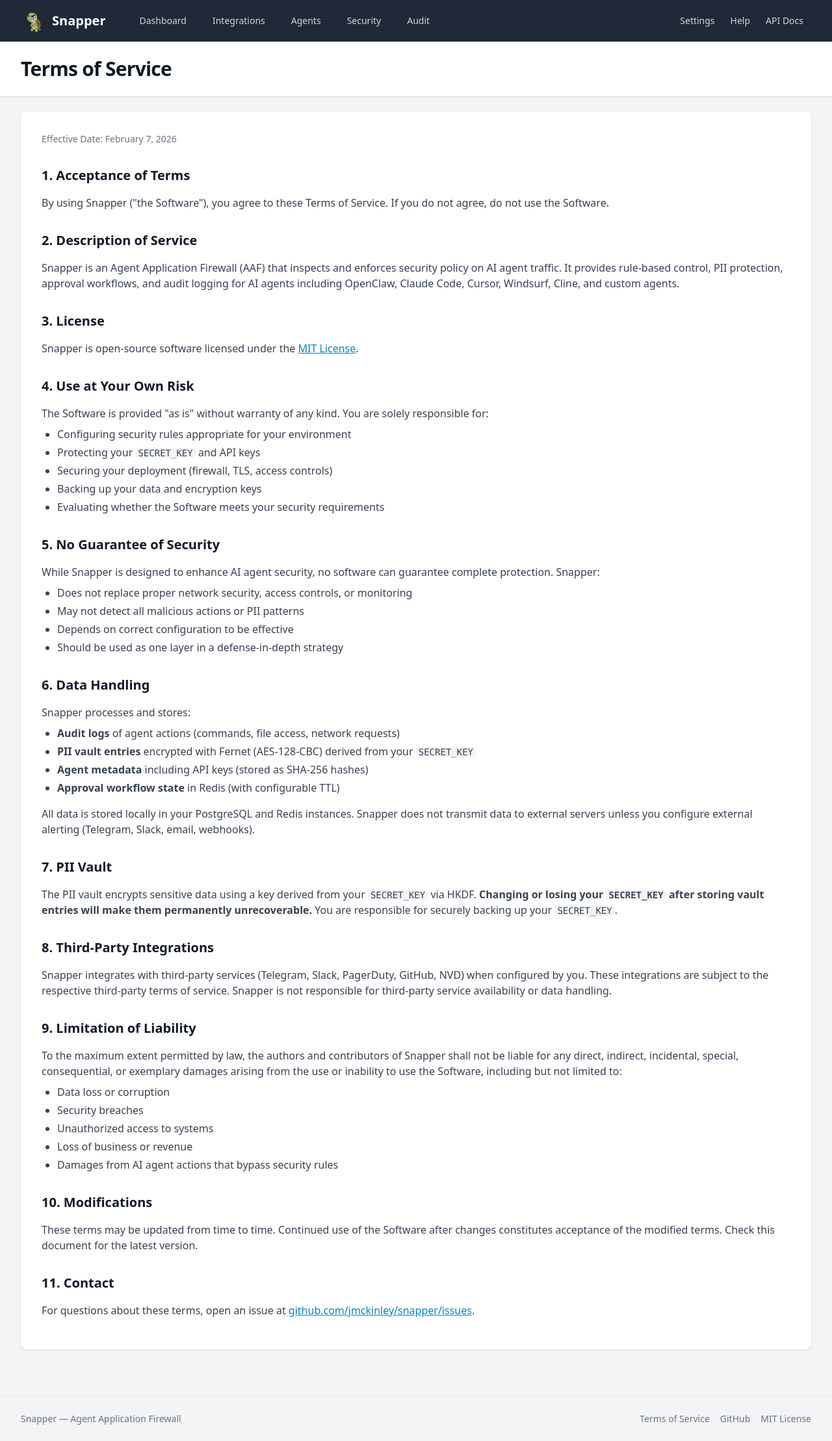
After one commit to jmckinley/snapper, a Python web app: template app/templates/terms.html in a window 1280 px wide. The commit adds this page. Shown: the whole page at 65% size. Run offline with Jinja, Linux system fonts and the light colour scheme; the template is opened without the code that fills it, so the values that code supplies are empty; some libraries are stand-ins or nearby versions.

Commit message:
Add launch-readiness fixes: LICENSE, terms page, portable hook defaults
- Add MIT LICENSE file and TERMS.md for open-source distribution
- Add /terms web page with full terms of service content
- Add site-wide footer with Terms, GitHub, and license links
- Replace hardcoded VPS IP (76.13.127.76) with localhost in all 5 hook scripts
- Update .gitignore to exclude sandbox-workspace/.env
- Fix hardcoded VPS URL in E2E wizard test defaults

Co-Authored-By: Claude Opus 4.6 <noreply@anthropic.com>

```diff
--- a/app/templates/base.html
+++ b/app/templates/base.html
@@ -79,6 +79,20 @@
                 {% block content %}{% endblock %}
             </div>
         </main>
+
+        <!-- Footer -->
+        <footer class="mt-12 border-t border-gray-200 py-6">
+            <div class="mx-auto max-w-7xl px-4 sm:px-6 lg:px-8">
+                <div class="flex items-center justify-between text-sm text-gray-500">
+                    <span>Snapper &mdash; Agent Application Firewall</span>
+                    <div class="flex space-x-4">
+                        <a href="/terms" class="hover:text-gray-700">Terms of Service</a>
+                        <a href="https://github.com/jmckinley/snapper" class="hover:text-gray-700">GitHub</a>
+                        <span>MIT License</span>
+                    </div>
+                </div>
+            </div>
+        </footer>
     </div>
 
     <!-- Toast Notifications -->
--- /dev/null
+++ b/app/templates/terms.html
@@ -0,0 +1,77 @@
+{% extends "base.html" %}
+
+{% block title %}Terms of Service - Snapper{% endblock %}
+
+{% block header %}
+<header class="bg-white shadow">
+    <div class="mx-auto max-w-7xl px-4 py-6 sm:px-6 lg:px-8">
+        <h1 class="text-3xl font-bold tracking-tight text-gray-900">Terms of Service</h1>
+    </div>
+</header>
+{% endblock %}
+
+{% block content %}
+<div class="bg-white shadow rounded-lg p-8 prose prose-gray max-w-none">
+    <p class="text-sm text-gray-500 mb-6">Effective Date: February 7, 2026</p>
+
+    <h2 class="text-xl font-semibold text-gray-900 mt-8 mb-4">1. Acceptance of Terms</h2>
+    <p class="text-gray-700 mb-4">By using Snapper ("the Software"), you agree to these Terms of Service. If you do not agree, do not use the Software.</p>
+
+    <h2 class="text-xl font-semibold text-gray-900 mt-8 mb-4">2. Description of Service</h2>
+    <p class="text-gray-700 mb-4">Snapper is an Agent Application Firewall (AAF) that inspects and enforces security policy on AI agent traffic. It provides rule-based control, PII protection, approval workflows, and audit logging for AI agents including OpenClaw, Claude Code, Cursor, Windsurf, Cline, and custom agents.</p>
+
+    <h2 class="text-xl font-semibold text-gray-900 mt-8 mb-4">3. License</h2>
+    <p class="text-gray-700 mb-4">Snapper is open-source software licensed under the <a href="https://opensource.org/licenses/MIT" class="text-primary-600 hover:text-primary-800 underline">MIT License</a>.</p>
+
+    <h2 class="text-xl font-semibold text-gray-900 mt-8 mb-4">4. Use at Your Own Risk</h2>
+    <p class="text-gray-700 mb-2">The Software is provided "as is" without warranty of any kind. You are solely responsible for:</p>
+    <ul class="list-disc pl-6 text-gray-700 mb-4 space-y-1">
+        <li>Configuring security rules appropriate for your environment</li>
+        <li>Protecting your <code class="bg-gray-100 px-1 rounded text-sm">SECRET_KEY</code> and API keys</li>
+        <li>Securing your deployment (firewall, TLS, access controls)</li>
+        <li>Backing up your data and encryption keys</li>
+        <li>Evaluating whether the Software meets your security requirements</li>
+    </ul>
+
+    <h2 class="text-xl font-semibold text-gray-900 mt-8 mb-4">5. No Guarantee of Security</h2>
+    <p class="text-gray-700 mb-2">While Snapper is designed to enhance AI agent security, no software can guarantee complete protection. Snapper:</p>
+    <ul class="list-disc pl-6 text-gray-700 mb-4 space-y-1">
+        <li>Does not replace proper network security, access controls, or monitoring</li>
+        <li>May not detect all malicious actions or PII patterns</li>
+        <li>Depends on correct configuration to be effective</li>
+        <li>Should be used as one layer in a defense-in-depth strategy</li>
+    </ul>
+
+    <h2 class="text-xl font-semibold text-gray-900 mt-8 mb-4">6. Data Handling</h2>
+    <p class="text-gray-700 mb-2">Snapper processes and stores:</p>
+    <ul class="list-disc pl-6 text-gray-700 mb-4 space-y-1">
+        <li><strong>Audit logs</strong> of agent actions (commands, file access, network requests)</li>
+        <li><strong>PII vault entries</strong> encrypted with Fernet (AES-128-CBC) derived from your <code class="bg-gray-100 px-1 rounded text-sm">SECRET_KEY</code></li>
+        <li><strong>Agent metadata</strong> including API keys (stored as SHA-256 hashes)</li>
+        <li><strong>Approval workflow state</strong> in Redis (with configurable TTL)</li>
+    </ul>
+    <p class="text-gray-700 mb-4">All data is stored locally in your PostgreSQL and Redis instances. Snapper does not transmit data to external servers unless you configure external alerting (Telegram, Slack, email, webhooks).</p>
+
+    <h2 class="text-xl font-semibold text-gray-900 mt-8 mb-4">7. PII Vault</h2>
+    <p class="text-gray-700 mb-4">The PII vault encrypts sensitive data using a key derived from your <code class="bg-gray-100 px-1 rounded text-sm">SECRET_KEY</code> via HKDF. <strong>Changing or losing your <code class="bg-gray-100 px-1 rounded text-sm">SECRET_KEY</code> after storing vault entries will make them permanently unrecoverable.</strong> You are responsible for securely backing up your <code class="bg-gray-100 px-1 rounded text-sm">SECRET_KEY</code>.</p>
+
+    <h2 class="text-xl font-semibold text-gray-900 mt-8 mb-4">8. Third-Party Integrations</h2>
+    <p class="text-gray-700 mb-4">Snapper integrates with third-party services (Telegram, Slack, PagerDuty, GitHub, NVD) when configured by you. These integrations are subject to the respective third-party terms of service. Snapper is not responsible for third-party service availability or data handling.</p>
+
+    <h2 class="text-xl font-semibold text-gray-900 mt-8 mb-4">9. Limitation of Liability</h2>
+    <p class="text-gray-700 mb-2">To the maximum extent permitted by law, the authors and contributors of Snapper shall not be liable for any direct, indirect, incidental, special, consequential, or exemplary damages arising from the use or inability to use the Software, including but not limited to:</p>
+    <ul class="list-disc pl-6 text-gray-700 mb-4 space-y-1">
+        <li>Data loss or corruption</li>
+        <li>Security breaches</li>
+        <li>Unauthorized access to systems</li>
+        <li>Loss of business or revenue</li>
+        <li>Damages from AI agent actions that bypass security rules</li>
+    </ul>
+
+    <h2 class="text-xl font-semibold text-gray-900 mt-8 mb-4">10. Modifications</h2>
+    <p class="text-gray-700 mb-4">These terms may be updated from time to time. Continued use of the Software after changes constitutes acceptance of the modified terms. Check this document for the latest version.</p>
+
+    <h2 class="text-xl font-semibold text-gray-900 mt-8 mb-4">11. Contact</h2>
+    <p class="text-gray-700 mb-4">For questions about these terms, open an issue at <a href="https://github.com/jmckinley/snapper/issues" class="text-primary-600 hover:text-primary-800 underline">github.com/jmckinley/snapper/issues</a>.</p>
+</div>
+{% endblock %}
```
Also changed, not shown: TERMS.md (added, +71 -0 lines), app/main.py (+9 -0 lines), tests/e2e/test_wizard.py (+2 -4 lines), 7 other files.
